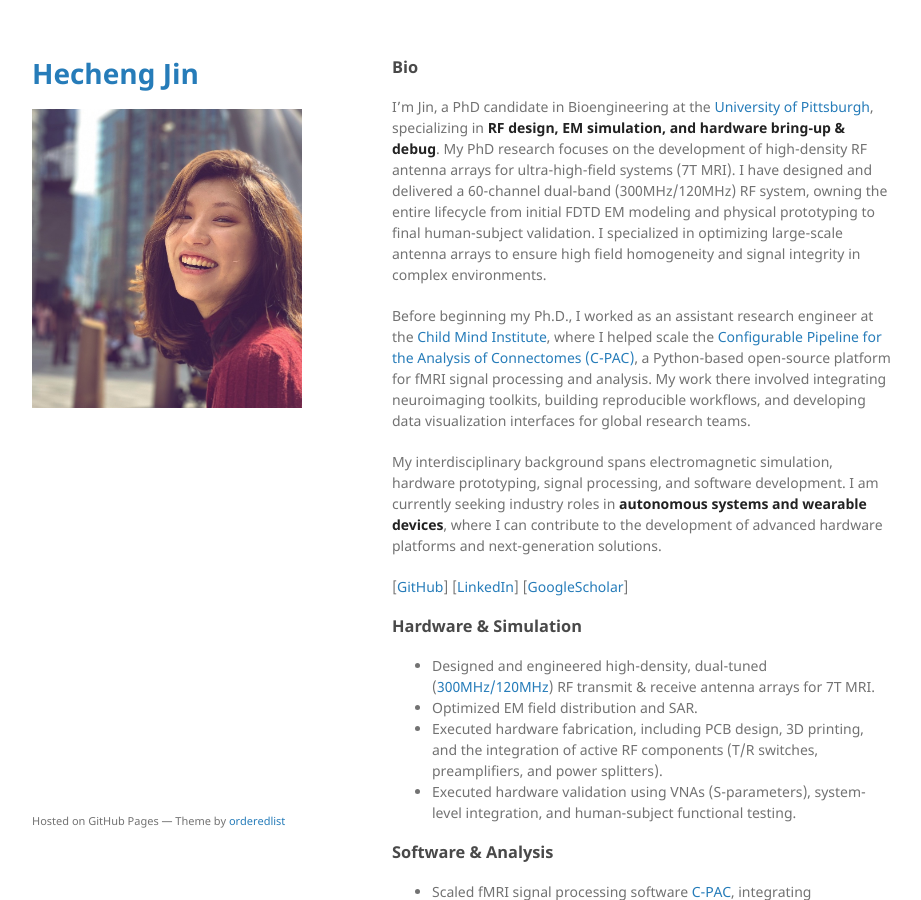
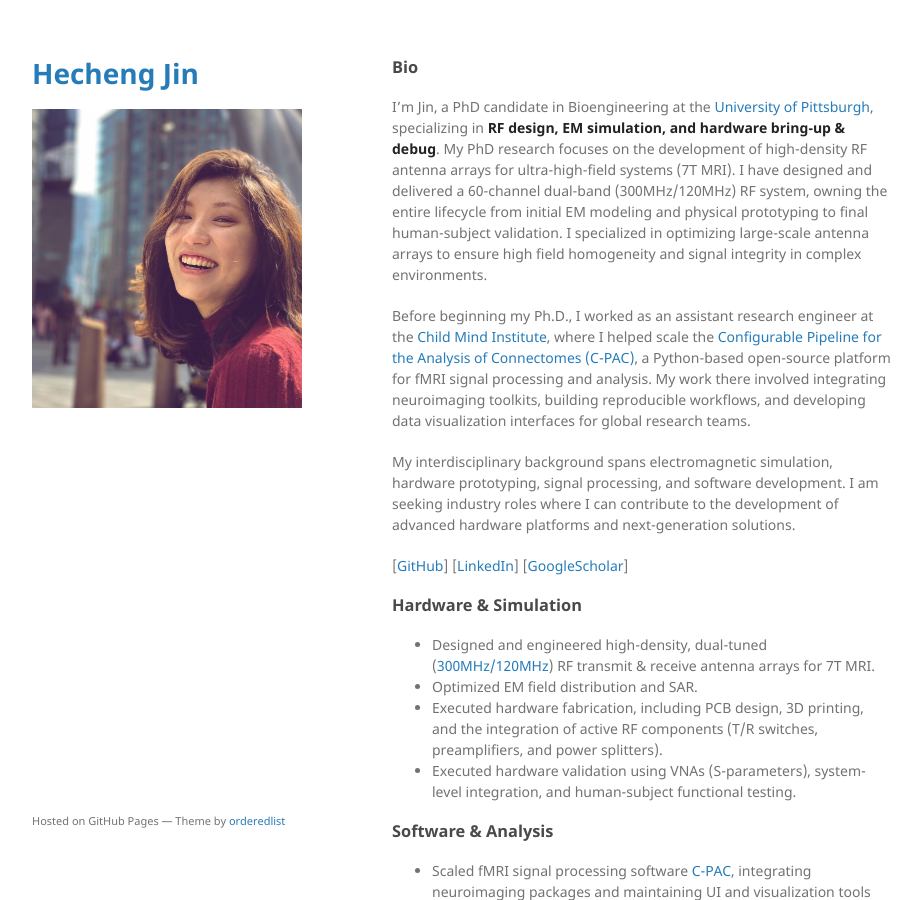
Before and after one commit to HechengJin0/hechengjin0.github.io, a Jekyll site: the page built from index.md, in a window 1280 px wide and 900 px high. Shown: the whole window, without its empty margins (178-1099 px from the left). Built offline with Jekyll 4.4.1, drawn with Linux system fonts in a browser that asks for light colours; the repository's description, which GitHub fills in, is left out; our own code applies the rules of GitHub Pages for plain Markdown files.

Commit message:
Update index.md

```diff
--- a/index.md
+++ b/index.md
@@ -3,11 +3,11 @@ layout: default
 ---
 
 ### Bio
-I’m Jin, a PhD candidate in Bioengineering at the [University of Pittsburgh](https://rf-research-facility.engineering.pitt.edu/), specializing in **RF design, EM simulation, and hardware bring-up & debug**. My PhD research focuses on the development of high-density RF antenna arrays for ultra-high-field systems (7T MRI). I have designed and delivered a 60-channel dual-band (300MHz/120MHz) RF system, owning the entire lifecycle from initial FDTD EM modeling and physical prototyping to final human-subject validation. I specialized in optimizing large-scale antenna arrays to ensure high field homogeneity and signal integrity in complex environments.
+I’m Jin, a PhD candidate in Bioengineering at the [University of Pittsburgh](https://rf-research-facility.engineering.pitt.edu/), specializing in **RF design, EM simulation, and hardware bring-up & debug**. My PhD research focuses on the development of high-density RF antenna arrays for ultra-high-field systems (7T MRI). I have designed and delivered a 60-channel dual-band (300MHz/120MHz) RF system, owning the entire lifecycle from initial  EM modeling and physical prototyping to final human-subject validation. I specialized in optimizing large-scale antenna arrays to ensure high field homogeneity and signal integrity in complex environments.
 
 Before beginning my Ph.D., I worked as an assistant research engineer at the [Child Mind Institute](https://childmind.org/center/computational-neuroimaging-lab/), where I helped scale the [Configurable Pipeline for the Analysis of Connectomes (C-PAC)](https://fcp-indi.github.io/), a Python-based open-source platform for fMRI signal processing and analysis. My work there involved integrating neuroimaging toolkits, building reproducible workflows, and developing data visualization interfaces for global research teams.
 
-My interdisciplinary background spans electromagnetic simulation, hardware prototyping, signal processing, and software development. I am currently seeking industry roles in **autonomous systems and wearable devices**, where I can contribute to the development of advanced hardware platforms and next-generation solutions.
+My interdisciplinary background spans electromagnetic simulation, hardware prototyping, signal processing, and software development. I am seeking industry roles where I can contribute to the development of advanced hardware platforms and next-generation solutions.
 
 
 [[GitHub](https://github.com/HechengJin0)]
```
